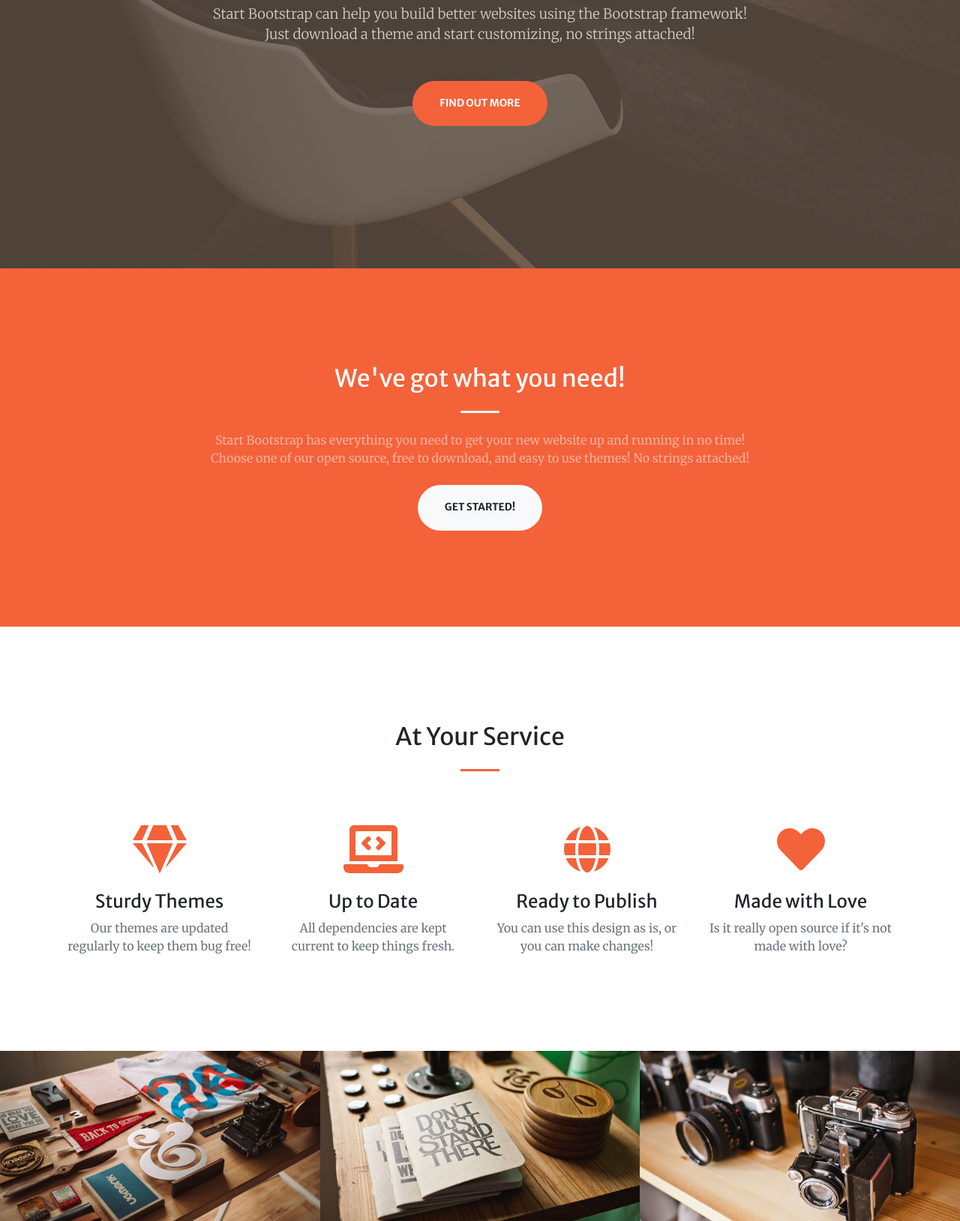
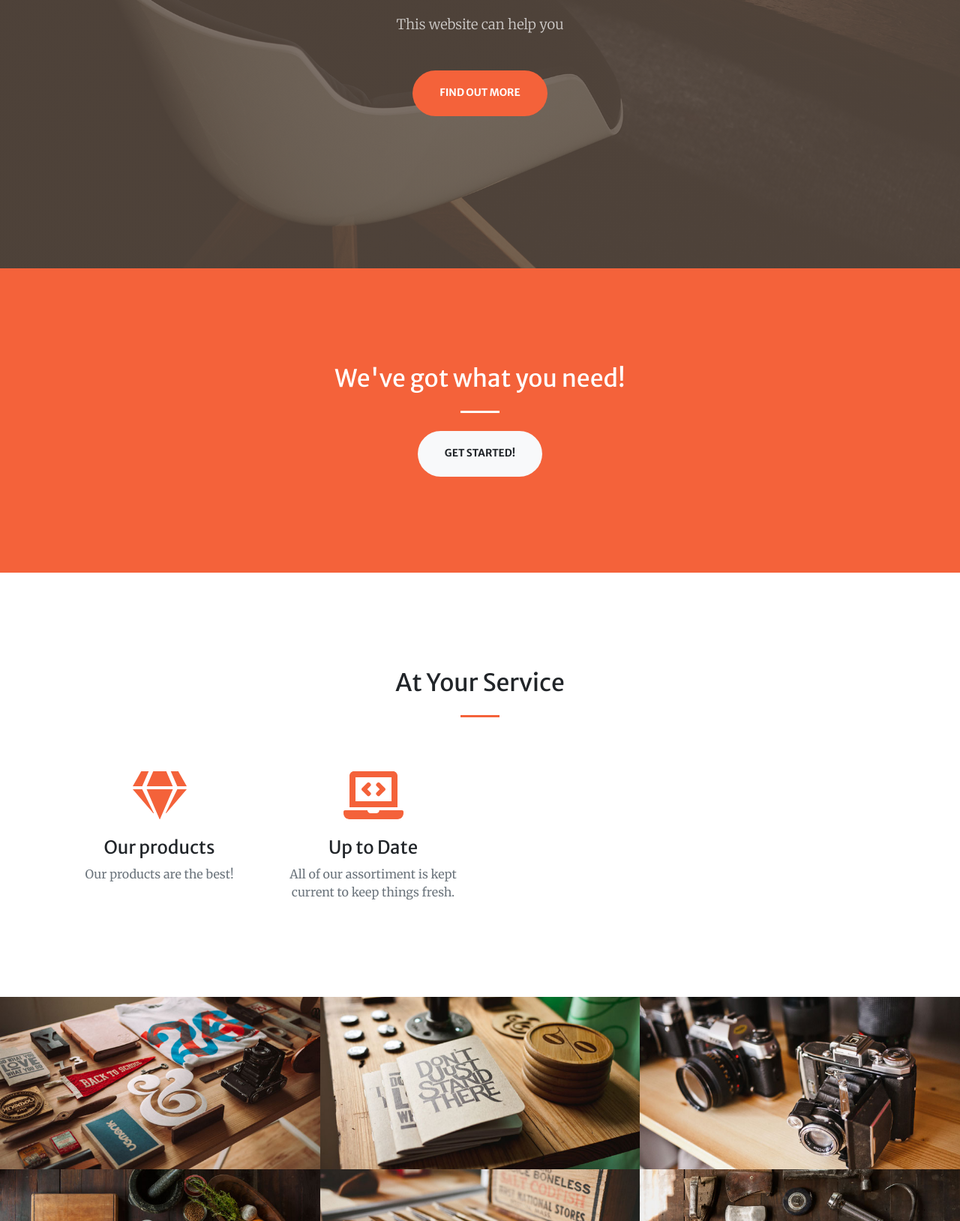
Before and after one commit to store96/store96.github.io, a plain HTML site: page index.html in a window 1280 px wide. Shown: the part 442-2071 px from the top of the page at 75% size. Drawn offline with nearby package versions, Linux system fonts and the light colour scheme.

Commit message:
Update index.html

```diff
--- a/index.html
+++ b/index.html
@@ -22,7 +22,7 @@
         <!-- Navigation-->
         <nav class="navbar navbar-expand-lg navbar-light fixed-top py-3" id="mainNav">
             <div class="container">
-                <a class="navbar-brand js-scroll-trigger" href="#page-top">Start Bootstrap</a>
+                <a class="navbar-brand js-scroll-trigger" href="#page-top">Your Store</a>
                 <button class="navbar-toggler navbar-toggler-right" type="button" data-toggle="collapse" data-target="#navbarResponsive" aria-controls="navbarResponsive" aria-expanded="false" aria-label="Toggle navigation"><span class="navbar-toggler-icon"></span></button>
                 <div class="collapse navbar-collapse" id="navbarResponsive">
                     <ul class="navbar-nav ml-auto my-2 my-lg-0">
@@ -39,11 +39,12 @@
             <div class="container h-100">
                 <div class="row h-100 align-items-center justify-content-center text-center">
                     <div class="col-lg-10 align-self-end">
-                        <h1 class="text-uppercase text-white font-weight-bold">Your Favorite Source of Free Bootstrap Themes</h1>
+                        <h1 class="text-uppercase text-white font-weight-bold">Your Favorite Source of amaizing procuts</h1>
                         <hr class="divider my-4" />
                     </div>
                     <div class="col-lg-8 align-self-baseline">
-                        <p class="text-white-75 font-weight-light mb-5">Start Bootstrap can help you build better websites using the Bootstrap framework! Just download a theme and start customizing, no strings attached!</p>
+                        <p class="text-white-75 font-weight-light mb-5">This website can help you <p></p>
+
                         <a class="btn btn-primary btn-xl js-scroll-trigger" href="#about">Find Out More</a>
                     </div>
                 </div>
@@ -56,7 +57,7 @@
                     <div class="col-lg-8 text-center">
                         <h2 class="text-white mt-0">We've got what you need!</h2>
                         <hr class="divider light my-4" />
-                        <p class="text-white-50 mb-4">Start Bootstrap has everything you need to get your new website up and running in no time! Choose one of our open source, free to download, and easy to use themes! No strings attached!</p>
+                        <p class="text-white-50 mb-4"></p>
                         <a class="btn btn-light btn-xl js-scroll-trigger" href="#services">Get Started!</a>
                     </div>
                 </div>
@@ -71,29 +72,21 @@
                     <div class="col-lg-3 col-md-6 text-center">
                         <div class="mt-5">
                             <i class="fas fa-4x fa-gem text-primary mb-4"></i>
-                            <h3 class="h4 mb-2">Sturdy Themes</h3>
-                            <p class="text-muted mb-0">Our themes are updated regularly to keep them bug free!</p>
+                            <h3 class="h4 mb-2">Our products</h3>
+                            <p class="text-muted mb-0">Our products are the best!</p>
                         </div>
                     </div>
                     <div class="col-lg-3 col-md-6 text-center">
                         <div class="mt-5">
                             <i class="fas fa-4x fa-laptop-code text-primary mb-4"></i>
                             <h3 class="h4 mb-2">Up to Date</h3>
-                            <p class="text-muted mb-0">All dependencies are kept current to keep things fresh.</p>
+                            <p class="text-muted mb-0">All of our assortiment is kept current to keep things fresh.</p>
                         </div>
                     </div>
                     <div class="col-lg-3 col-md-6 text-center">
+
                         <div class="mt-5">
-                            <i class="fas fa-4x fa-globe text-primary mb-4"></i>
-                            <h3 class="h4 mb-2">Ready to Publish</h3>
-                            <p class="text-muted mb-0">You can use this design as is, or you can make changes!</p>
-                        </div>
-                    </div>
-                    <div class="col-lg-3 col-md-6 text-center">
-                        <div class="mt-5">
-                            <i class="fas fa-4x fa-heart text-primary mb-4"></i>
-                            <h3 class="h4 mb-2">Made with Love</h3>
-                            <p class="text-muted mb-0">Is it really open source if it's not made with love?</p>
+
                         </div>
                     </div>
                 </div>
@@ -163,9 +156,7 @@
         <!-- Call to action-->
         <section class="page-section bg-dark text-white">
             <div class="container text-center">
-                <h2 class="mb-4">Free Download at Start Bootstrap!</h2>
-                <a class="btn btn-light btn-xl" href="https://startbootstrap.com/theme/creative/">Download Now!</a>
-            </div>
+
         </section>
         <!-- Contact-->
         <section class="page-section" id="contact">
@@ -177,10 +168,7 @@
                         <p class="text-muted mb-5">Ready to start your next project with us? Give us a call or send us an email and we will get back to you as soon as possible!</p>
                     </div>
                 </div>
-                <div class="row">
-                    <div class="col-lg-4 ml-auto text-center mb-5 mb-lg-0">
-                        <i class="fas fa-phone fa-3x mb-3 text-muted"></i>
-                        <div>+1 (555) 123-4567</div>
+
                     </div>
                     <div class="col-lg-4 mr-auto text-center">
                         <i class="fas fa-envelope fa-3x mb-3 text-muted"></i>
```
